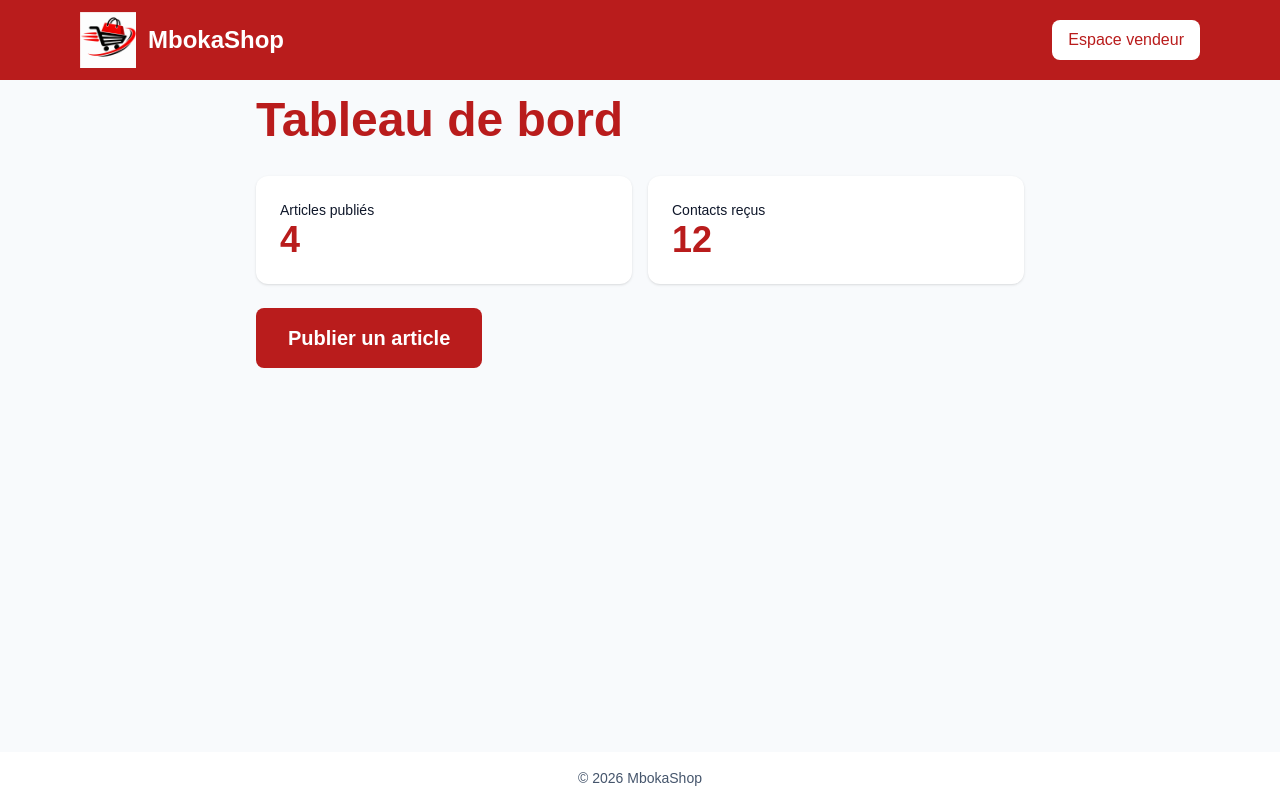
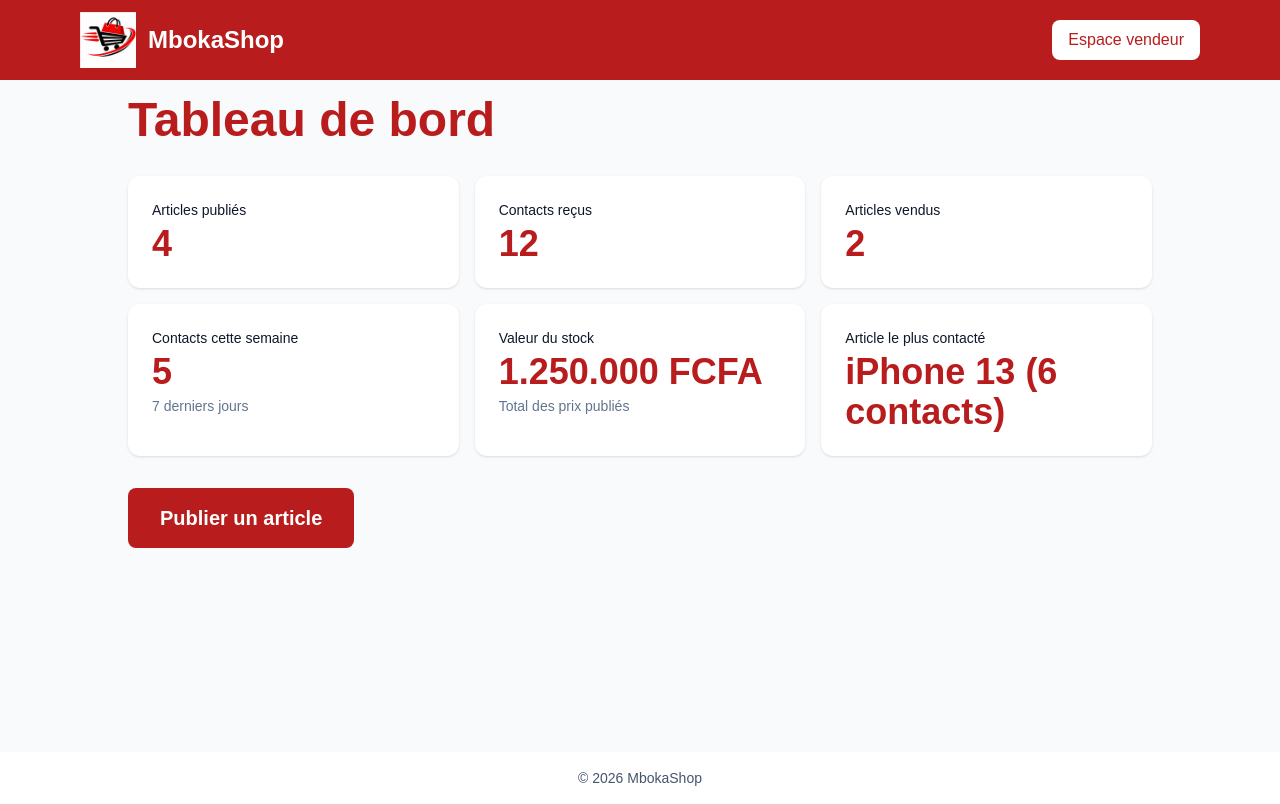
Before and after one commit to Botoko09/Boutique-en-ligne, a Next.js app: page /dashboard in a window 1280 px wide. Built offline with nearby package versions, Linux system fonts and the light colour scheme.

Commit message:
feat: ajout de cartes de statistiques au tableau de bord

```diff
--- a/src/app/dashboard/page.tsx
+++ b/src/app/dashboard/page.tsx
@@ -3,31 +3,70 @@ import Link from "next/link";
 // Rendu SSR : les données sont propres à chaque vendeur connecté
 export const dynamic = "force-dynamic";
 
+// Ajoute un point tous les 3 chiffres : 3500000 -> 3.500.000
+function formaterNombre(n: number) {
+  return String(n).replace(/\B(?=(\d{3})+(?!\d))/g, ".");
+}
+
+function Carte({
+  titre,
+  valeur,
+  detail,
+}: {
+  titre: string;
+  valeur: string;
+  detail?: string;
+}) {
+  return (
+    <div className="rounded-xl bg-white p-6 shadow">
+      <p className="text-sm">{titre}</p>
+      <p className="mt-1 text-3xl font-bold text-[#B91C1C] sm:text-4xl">
+        {valeur}
+      </p>
+      {detail && <p className="mt-1 text-sm text-slate-500">{detail}</p>}
+    </div>
+  );
+}
+
 export default async function DashboardPage() {
   // TODO : remplacer par de vraies requêtes Prisma pour le vendeur connecté
-  const stats = { articles: 4, contacts: 12 };
+  const stats = {
+    articles: 4,
+    contacts: 12,
+    // TODO : nécessite un champ « vendu » dans le schéma (à demander à Steven)
+    vendus: 2,
+    contactsSemaine: 5,
+    valeurStock: 1250000,
+    topArticle: "iPhone 13 (6 contacts)",
+  };
 
   return (
     <main className="min-h-[calc(100vh-8rem)] flex-1 bg-[#F8FAFC] p-4 text-[#0F172A]">
-      <div className="mx-auto max-w-3xl">
+      <div className="mx-auto max-w-5xl">
         <h1 className="mb-8 text-4xl font-bold text-[#B91C1C] sm:text-5xl">
           Tableau de bord
         </h1>
 
-        <div className="grid grid-cols-1 gap-4 sm:grid-cols-2">
-          <div className="rounded-xl bg-white p-6 shadow">
-            <p className="text-sm">Articles publiés</p>
-            <p className="text-4xl font-bold text-[#B91C1C]">{stats.articles}</p>
-          </div>
-          <div className="rounded-xl bg-white p-6 shadow">
-            <p className="text-sm">Contacts reçus</p>
-            <p className="text-4xl font-bold text-[#B91C1C]">{stats.contacts}</p>
-          </div>
+        <div className="grid grid-cols-1 gap-4 sm:grid-cols-2 lg:grid-cols-3">
+          <Carte titre="Articles publiés" valeur={String(stats.articles)} />
+          <Carte titre="Contacts reçus" valeur={String(stats.contacts)} />
+          <Carte titre="Articles vendus" valeur={String(stats.vendus)} />
+          <Carte
+            titre="Contacts cette semaine"
+            valeur={String(stats.contactsSemaine)}
+            detail="7 derniers jours"
+          />
+          <Carte
+            titre="Valeur du stock"
+            valeur={`${formaterNombre(stats.valeurStock)} FCFA`}
+            detail="Total des prix publiés"
+          />
+          <Carte titre="Article le plus contacté" valeur={stats.topArticle} />
         </div>
 
         <Link
           href="/dashboard/nouveau"
-          className="mt-6 inline-block rounded-lg bg-[#B91C1C] px-8 py-4 text-xl font-semibold text-white transition-colors duration-200 hover:bg-[#991B1B]"
+          className="mt-8 inline-block rounded-lg bg-[#B91C1C] px-8 py-4 text-xl font-semibold text-white transition-colors duration-200 hover:bg-[#991B1B]"
         >
           Publier un article
         </Link>
```
